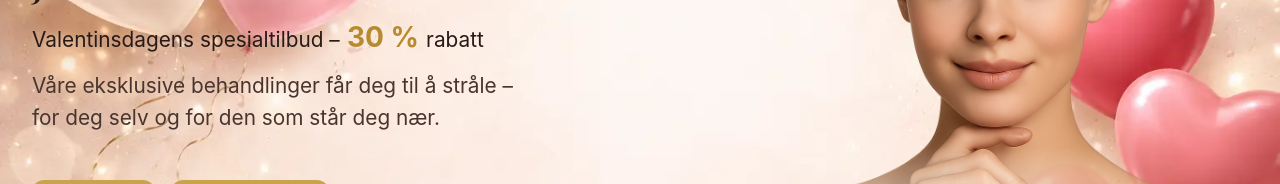
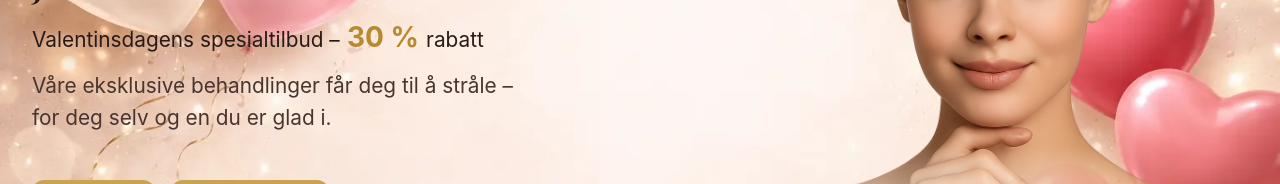
Before and after one commit to Lukas-Jdk/JoEstetiskGlow, a Next.js app: page / in a window 1280 px wide. Shown: the part 449-633 px from the top of the page. Built offline with nearby package versions, Linux system fonts and the light colour scheme.

Commit message:
changed description

```diff
--- a/components/Hero/ChristmasHero.tsx
+++ b/components/Hero/ChristmasHero.tsx
@@ -79,7 +79,7 @@ export default function ChristmasHero({
             <p className={styles.description}>
               Våre eksklusive behandlinger får deg til å stråle –
               <br />
-              for deg selv og for den som står deg nær.
+              for deg selv og en du er glad i.
             </p>
 
             {/* Jei kažkur naudoji subtitle – paliekam, bet paslėpsim pagal nutylėjimą */}
```
